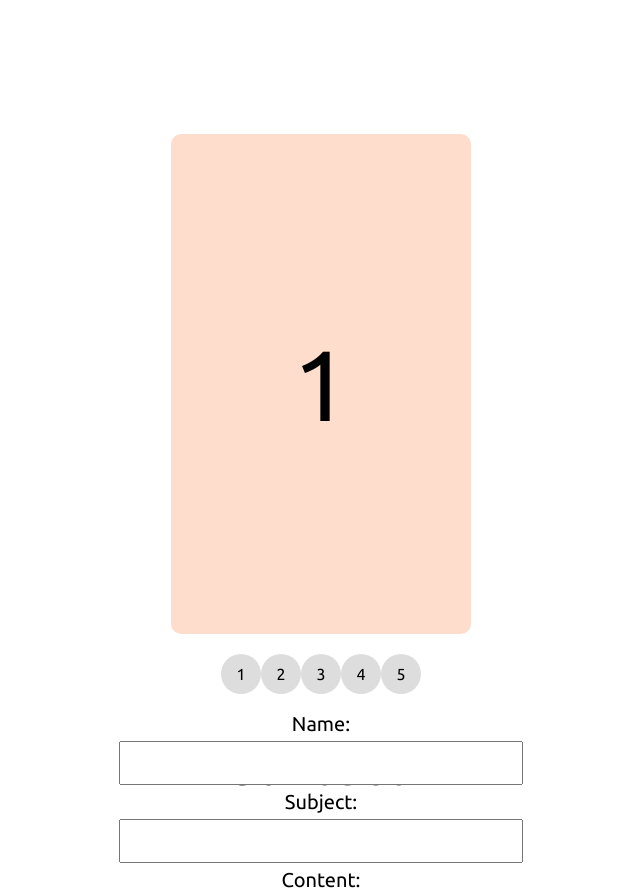
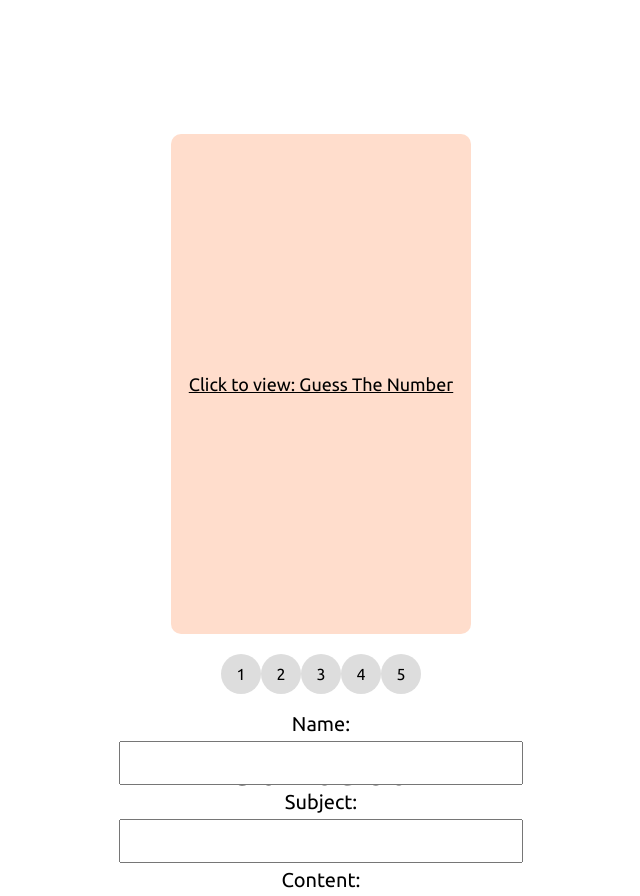
Before and after one commit to SunnyDaye/portfolio, a React (Create React App) app in the folder my-portfolio/: page / in a window 1280 px wide. Shown: the part 2520-3416 px from the top of the page, without its empty margins (319-959 px from the left). Built offline with nearby package versions, Linux system fonts and the light colour scheme.

Commit message:
Links to projects added

```diff
--- a/my-portfolio/src/css/projects.css
+++ b/my-portfolio/src/css/projects.css
@@ -25,7 +25,7 @@
     border-radius: 10px;
     display: flex;
     flex-shrink: 0;
-    font-size: 100px;
+    font-size: 18px;
 
     justify-content: center;
     margin: 0 1rem;
--- a/my-portfolio/src/pages/Projects.js
+++ b/my-portfolio/src/pages/Projects.js
@@ -6,8 +6,8 @@ function Projects() {
         <section className="carousel center" aria-label="carousel" tabIndex="0">
             <a className="carousel__skip-link" href="#skip-link">Skip the Carousel</a>
             <div className="slides">
-                <div className="slides-item slide-1" id="slide-1" aria-label="slide 1 of 5" tabIndex="0">1</div>
-                <div className="slides-item slide-2" id="slide-2" aria-label="slide 2 of 5" tabIndex="0">2</div>
+                <div className="slides-item slide-1" id="slide-1" aria-label="slide 1 of 5" tabIndex="0"><a href="https://sunnydaye.github.io/guess-the-number/" target="_blank">Click to view: Guess The Number</a></div>
+                <div className="slides-item slide-2" id="slide-2" aria-label="slide 2 of 5" tabIndex="0"><a href="https://sunnydaye.github.io/forms/" target="_blank">Click to view: Forms</a></div>
                 <div className="slides-item slide-3" id="slide-3" aria-label="slide 3 of 5" tabIndex="0">3</div>
                 <div className="slides-item slide-4" id="slide-4" aria-label="slide 4 of 5" tabIndex="0">4</div>
                 <div className="slides-item slide-5" id="slide-5" aria-label="slide 5 of 5" tabIndex="0">5</div>
```
